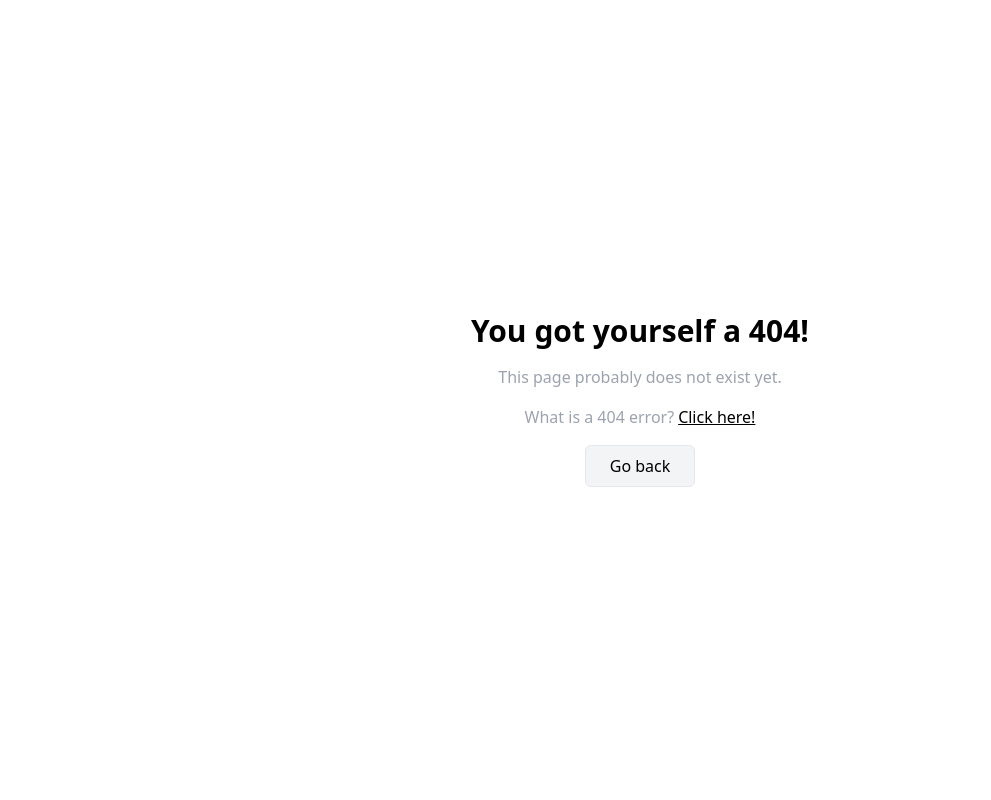
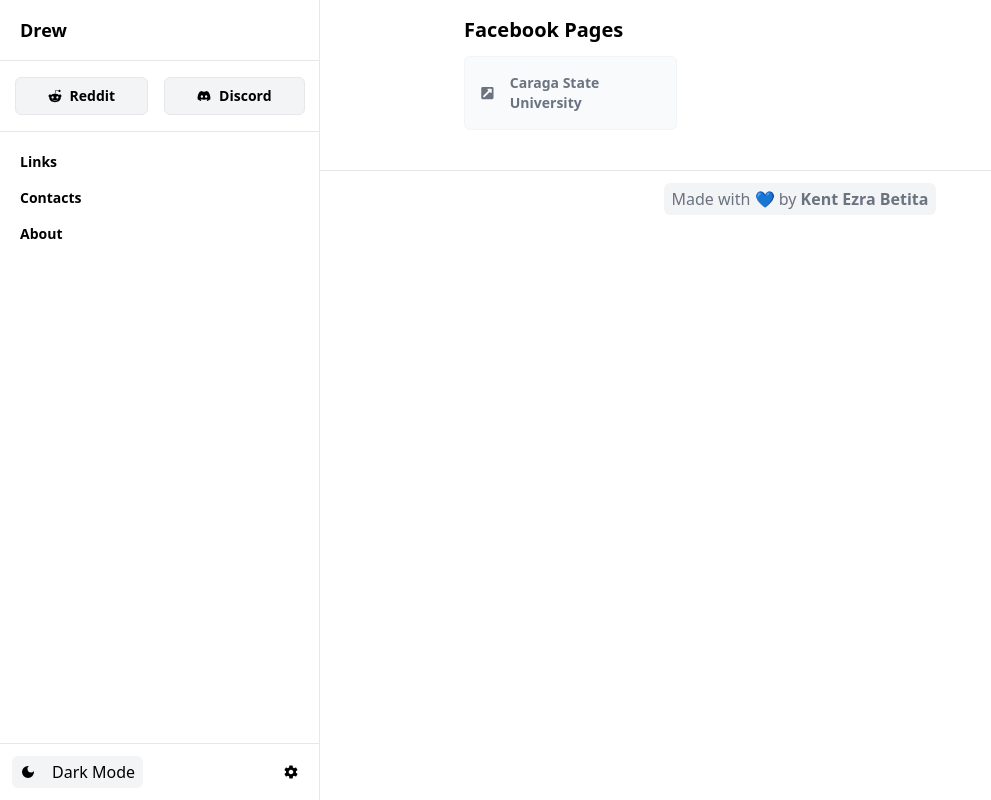
Before and after one commit to kentezrabetita/csu-drew, a Next.js app: page /facebook in a window 1280 px wide. Before the commit this address had no page. Shown: the whole page, without its empty margins (0-991 px from the left). Built offline with nearby package versions, Linux system fonts and the light colour scheme.

Commit message:
add initial facebook next page

```diff
--- /dev/null
+++ b/common/content/facebook.tsx
@@ -0,0 +1,53 @@
+import Sidebar from '../components/sidebar';
+import Link from 'next/link';
+
+import { FaExternalLinkSquareAlt } from 'react-icons/fa';
+
+const FacebookContent = () => {
+  return (
+    <div className='flex flex-row dark:bg-[#010101] dark:text-gray-300'>
+      <Sidebar />
+      <div className='flex flex-col items-center justify-center w-full md:ml-80'>
+        <div className='container flex flex-col w-full p-4 px-5 pb-10 space-y-10 lg:px-20 xl:px-36'>
+          {/* Housing Section */}
+          <section>
+            <div className='flex flex-col space-y-3'>
+              <div className='flex items-center justify-between'>
+                <h3 className='text-xl font-bold'>Facebook Pages</h3>
+              </div>
+              <div className='grid grid-cols-2 gap-4 lg:grid-cols-3'>
+                <Link
+                  href={'/'}
+                  target='_blank'
+                  className='flex flex-row items-center p-4 space-x-4 text-sm font-bold text-gray-500 border border-gray-100 rounded-md dark:bg-gray-900 dark:text-gray-400 dark:border-gray-700 bg-gray-50'
+                >
+                  <FaExternalLinkSquareAlt />
+                  <span>Caraga State University</span>
+                </Link>
+              </div>
+            </div>
+          </section>
+        </div>
+        {/* Footer Section */}
+        <footer className='w-full border-t dark:border-gray-900'>
+          <div className='container mx-auto'>
+            <div className='flex flex-row items-center justify-center p-3 space-x-4 text-gray-500'>
+              <p className='flex flex-row items-center p-1 px-2 space-x-4 bg-gray-100 rounded-md dark:text-gray-400 dark:border-gray-900 dark:bg-gray-900'>
+                Made with 💙 by
+                <Link
+                  href={'https://kentezrabetita.vercel.app'}
+                  target='_blank'
+                  className='font-semibold dark:text-blue-500'
+                >
+                  &nbsp;Kent Ezra Betita
+                </Link>
+              </p>
+            </div>
+          </div>
+        </footer>
+      </div>
+    </div>
+  );
+};
+
+export default FacebookContent;
--- a/common/content/home.tsx
+++ b/common/content/home.tsx
@@ -226,7 +226,6 @@
                 </Link>
                 <Link
                   href={'/facebook'}
-                  target='_blank'
                   className='flex flex-row items-center p-4 space-x-4 text-sm font-bold text-gray-500 border border-gray-100 rounded-md dark:bg-gray-900 dark:text-gray-400 dark:border-gray-700 bg-gray-50'
                 >
                   <GrFacebook />
--- /dev/null
+++ b/pages/facebook.tsx
@@ -0,0 +1,18 @@
+import Head from 'next/head';
+import MainLayout from '../common/layouts/main';
+import FacebookContent from '../common/content/facebook';
+
+const FacebookPage = () => {
+  return (
+    <>
+      <Head>
+        <title>Facebook Pages</title>
+      </Head>
+      <MainLayout>
+        <FacebookContent />
+      </MainLayout>
+    </>
+  );
+};
+
+export default FacebookPage;
```
